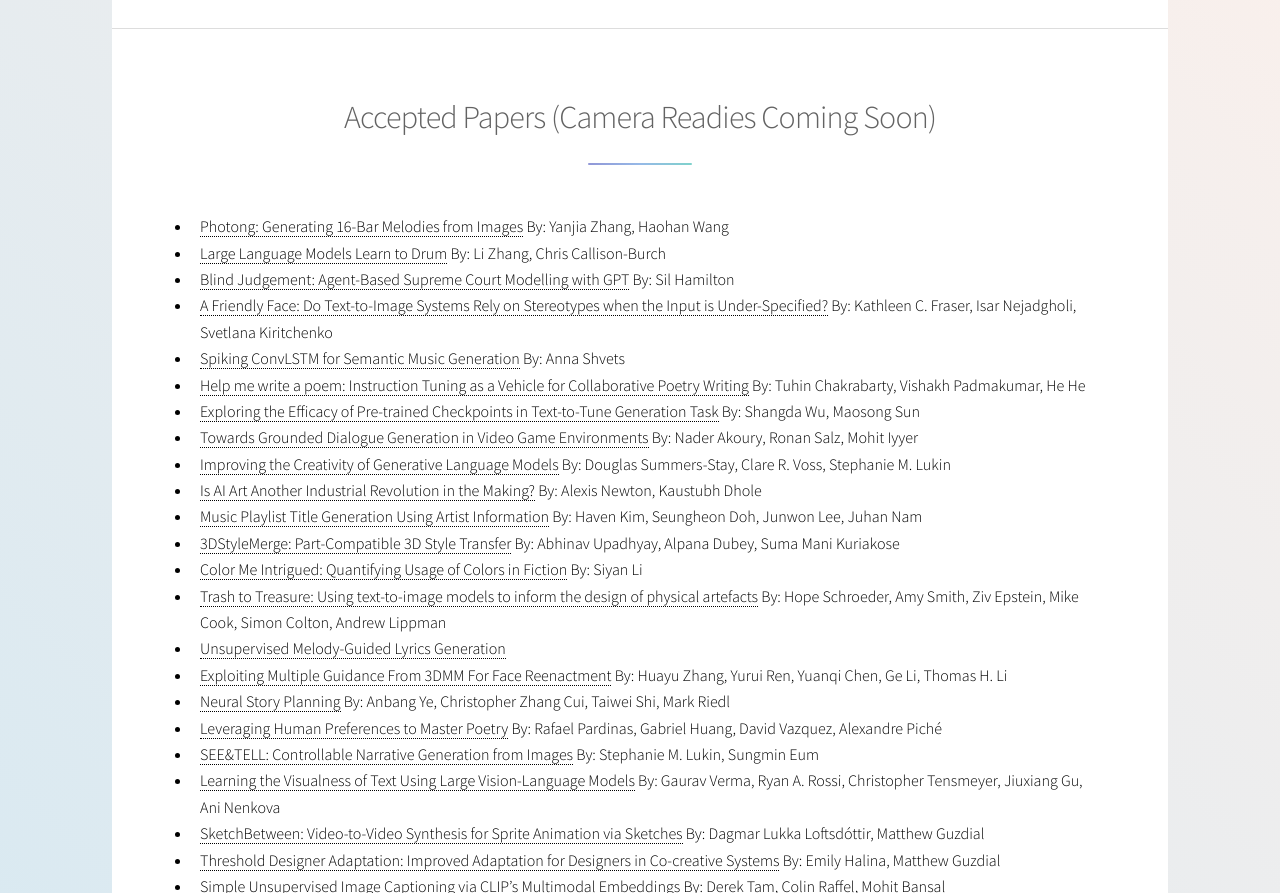
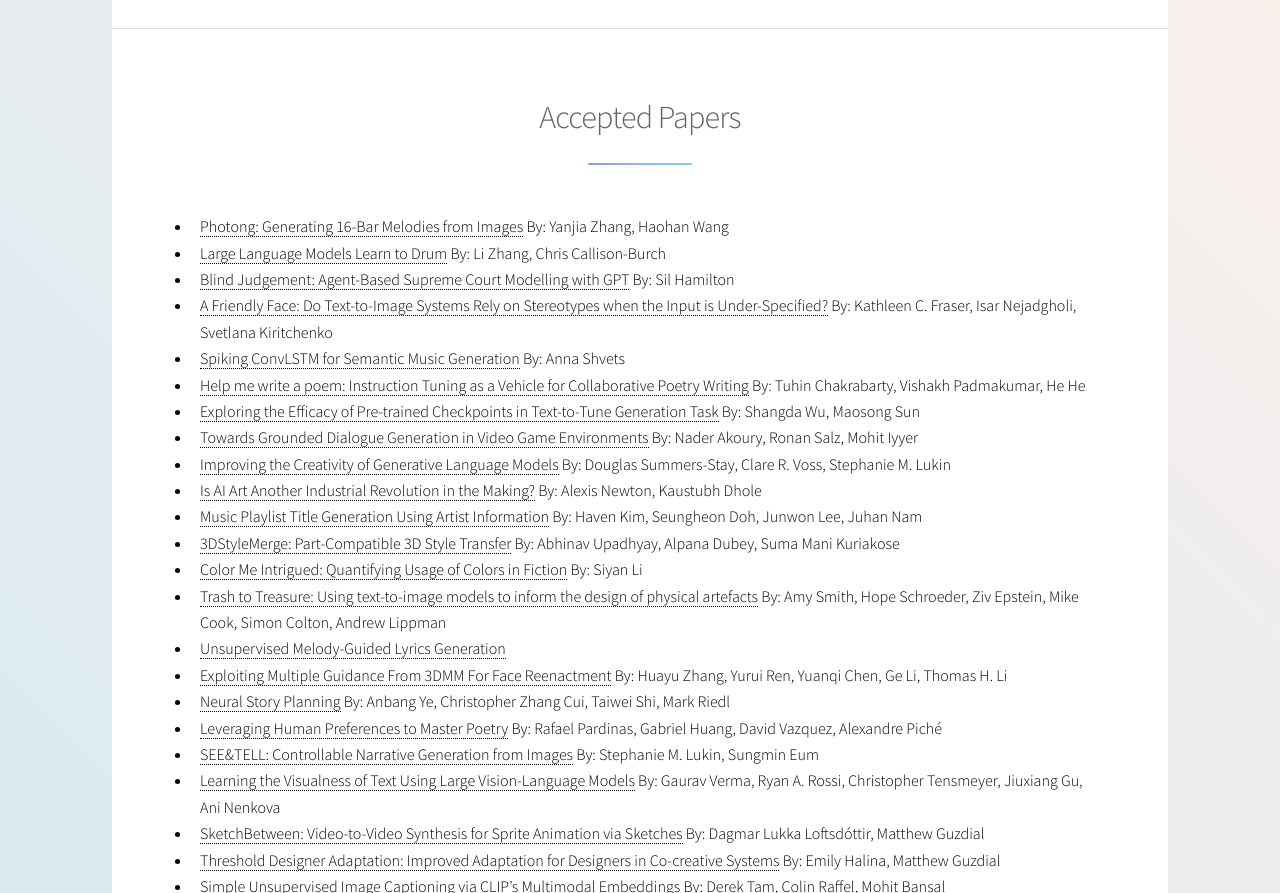
Before and after one commit to creativeai-ws/creativeai-ws.github.io, a plain HTML site: page index.html in a window 1280 px wide. Shown: the part 1709-2602 px from the top of the page. Drawn offline with Linux system fonts and the light colour scheme; files whose address does not match are found by name.

Commit message:
correct an author order

```diff
--- a/index.html
+++ b/index.html
@@ -140,7 +140,7 @@
 							<section id='accepted' class='main'>
 								<header class="major">
 											<center>
-											<h2>Accepted Papers (Camera Readies Coming Soon)</h2>
+											<h2>Accepted Papers</h2>
 											</center>
 										</header>
 								<ul>
@@ -157,7 +157,7 @@
 <li><a href="https://openreview.net/forum?id=nmtmjfJQLS">Music Playlist Title Generation Using Artist Information</a> By: Haven Kim, Seungheon Doh, Junwon Lee, Juhan Nam</li>
 <li><a href="https://openreview.net/forum?id=AtGBXiOAGY">3DStyleMerge: Part-Compatible 3D Style Transfer</a> By: Abhinav Upadhyay, Alpana Dubey, Suma Mani Kuriakose</li>
 <li><a href="https://openreview.net/forum?id=tqCf3xklDG">Color Me Intrigued: Quantifying Usage of Colors in Fiction</a> By: Siyan Li</li>
-<li><a href="https://openreview.net/forum?id=wm0WZPnhTC">Trash to Treasure: Using text-to-image models to inform the design of physical artefacts</a> By: Hope Schroeder, Amy Smith, Ziv Epstein, Mike Cook, Simon Colton, Andrew Lippman</li>
+<li><a href="https://openreview.net/forum?id=wm0WZPnhTC">Trash to Treasure: Using text-to-image models to inform the design of physical artefacts</a> By: Amy Smith, Hope Schroeder, Ziv Epstein, Mike Cook, Simon Colton, Andrew Lippman</li>
 <li><a href="">Unsupervised Melody-Guided Lyrics Generation</a></li>
 <li><a href="https://openreview.net/forum?id=vuqI2p_ZQT">Exploiting Multiple Guidance From 3DMM For Face Reenactment</a> By: Huayu Zhang, Yurui Ren, Yuanqi Chen, Ge Li, Thomas H. Li</li>
 <li><a href="https://openreview.net/forum?id=cLBEKlu5WZK">Neural Story Planning</a> By: Anbang Ye, Christopher Zhang Cui, Taiwei Shi, Mark Riedl</li>
```
